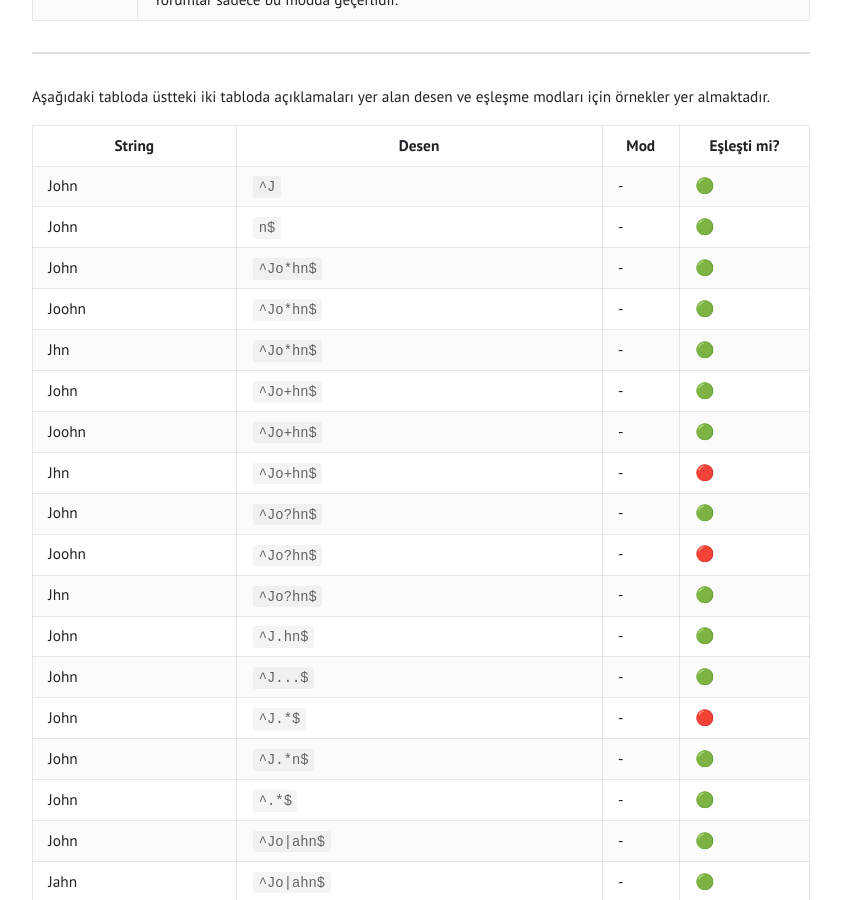
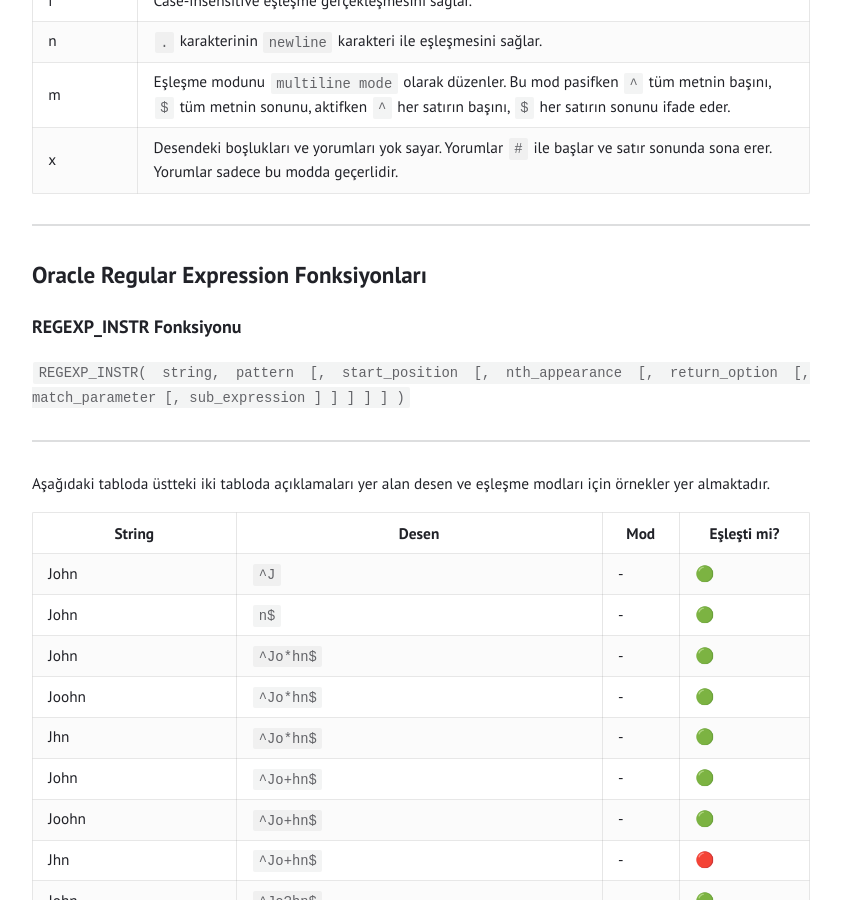
Before and after one commit to tunahanoguz/tunahanoguz.github.io, a Jekyll site: the page built from _posts/2025-05-05-oracle-regular-expressions.md, in a window 1280 px wide and 900 px high, scrolled down 3395 px. Shown: the whole window, without its empty margins (219-1060 px from the left). Built offline with Jekyll 4.4.1, drawn with Linux system fonts in a browser that asks for light colours; some of the changed text lies outside the part shown.

Commit message:
Update 2025-05-05-oracle-regular-expressions.md

````diff
--- a/_posts/2025-05-05-oracle-regular-expressions.md
+++ b/_posts/2025-05-05-oracle-regular-expressions.md
@@ -7,6 +7,12 @@ categories: oracle
 Regular expression (düzenli ifade), bir metindeki eşleşme desenini ifade eden karakter dizisidir. Regex ve regexp olarak kısaltılabilir. Regular expression, ifade ettiği desen ile genel olarak bir metin üzerinde arama yapmak, eşleşen kısmı metinden elde etmek ve düzenlemek için kullanılır.
 
 Birçok yazılım dilinde ve o yazılım dilinde kullanılan modül/paket/kütüphanelerde regular expression için özel fonksiyonlar bulunur. Bu fonksiyonların isimleri, aldıkları parametreler ve regular expression desenindeki standartlar her yazılım dili/modül/paket/kütüphanede farklılaşabilir. Örneğin, positive lookahead ve negative lookahead gibi yapılar şimdilik Oracle üzerinde çalışmıyor. `[:KARAKTERSINIFIADI:]` yapısındaki POSIX karakter sınıfları Oracle'da kullanılabilirken, Python'ın yerleşik regular expression modülü olan `re`'de kullanılamaz. Kullanabilmek için `regex` modülünü yüklemek gerekir. Ben bu yazıda regular expression konusunu Oracle odaklı olarak işleyeceğim.
+
+---
+
+## Table of Contents
+1. [Oracle Regular Expression Fonksiyonları](#oracle-regular-expression-fonksiyonlari)
+    1. [REGEXP_INSTR](#REGEXP_INSTR)
 
 ---
 
@@ -69,6 +75,14 @@ Aşağıdaki tabloda yine `REGEXP_INSTR`, `REGEXP_COUNT`, `REGEXP_LIKE`, `REGEXP
 | n            | `.` karakterinin `newline` karakteri ile eşleşmesini sağlar.                                                                          |
 | m            | Eşleşme modunu `multiline mode` olarak düzenler. Bu mod pasifken `^` tüm metnin başını, `$` tüm metnin sonunu, aktifken `^` her satırın başını, `$` her satırın sonunu ifade eder. |
 | x            | Desendeki boşlukları ve yorumları yok sayar. Yorumlar `#` ile başlar ve satır sonunda sona erer. Yorumlar sadece bu modda geçerlidir. |
+
+---
+
+## Oracle Regular Expression Fonksiyonları {#oracle-regular-expression-fonksiyonlari}
+
+### REGEXP_INSTR Fonksiyonu {#REGEXP_INSTR}
+
+```REGEXP_INSTR( string, pattern [, start_position [, nth_appearance [, return_option [, match_parameter [, sub_expression ] ] ] ] ] )```
 
 ---
 
````
Also changed, not shown: other parts of _posts/2025-05-05-oracle-regular-expressions.md (+6 -0 lines).
